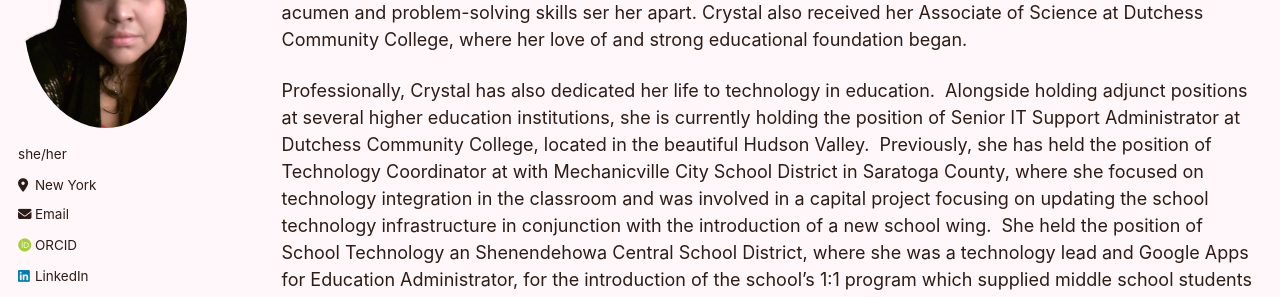
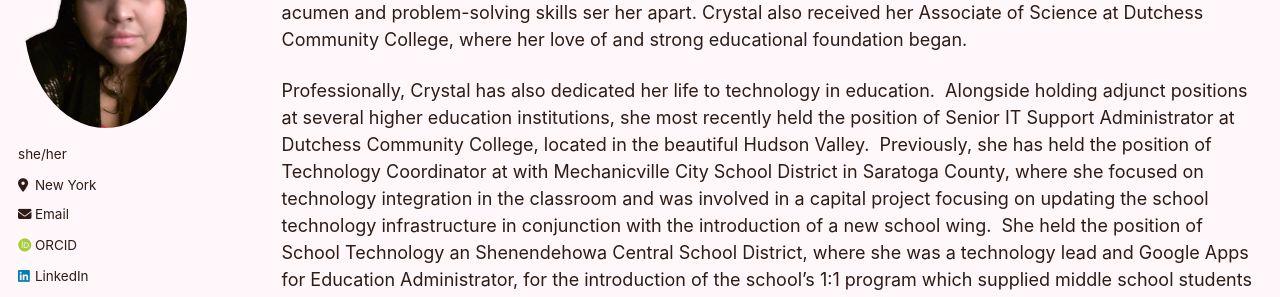
Before and after one commit to cjoneshowe/cjoneshowe.github.io, a Jekyll site: the page built from _pages/biography.md, in a window 1280 px wide and 900 px high, scrolled down 401 px. Shown: the part 180-477 px from the top of the window. Built offline with Jekyll 4.4.1, drawn with Linux system fonts in a browser that asks for light colours; some web fonts are replaced; some of the changed text lies outside the part shown.

Commit message:
Update biography.md

```diff
--- a/_pages/biography.md
+++ b/_pages/biography.md
@@ -19,4 +19,4 @@ Currently in her 3rd year, Crystal’s focus in her doctoral program is a self-d
 Crystal also holds a master’s in education in as an Educational Technology Specialist from the College of Saint Rose in Albany where her focus was on leveraging technology to create effective learning experiences.  In conjunction with her Bachelor of Technology in Network Administration from SUNY Cobleskill where her technical acumen and problem-solving skills ser her apart. Crystal also received her Associate of Science at Dutchess Community College, where her love of and strong educational foundation began.
 
 
-Professionally, Crystal has also dedicated her life to technology in education.  Alongside holding adjunct positions at several higher education institutions, she is currently holding the position of Senior IT Support Administrator at Dutchess Community College, located in the beautiful Hudson Valley.  Previously, she has held the position of Technology Coordinator at with Mechanicville City School District in Saratoga County, where she focused on technology integration in the classroom and was involved in a capital project focusing on updating the school technology infrastructure in conjunction with the introduction of a new school wing.  She held the position of School Technology an Shenendehowa Central School District, where she was a technology lead and Google Apps for Education Administrator, for the introduction of the school’s 1:1 program which supplied middle school students with chrome devices.  Before that she held the title of Program Coordinator with the Northeast Regional Information Center which provided technology support and services to school districts located in the Northeast Region of New York.  Crystal started her career in education with the Washington, Saratoga, Warren, Hamilton, Essex (WSWHE) Board of Cooperative Educational Services, during which time she obtained her teaching certification in educational technology (K-12).
+Professionally, Crystal has also dedicated her life to technology in education.  Alongside holding adjunct positions at several higher education institutions, she most recently held the position of Senior IT Support Administrator at Dutchess Community College, located in the beautiful Hudson Valley.  Previously, she has held the position of Technology Coordinator at with Mechanicville City School District in Saratoga County, where she focused on technology integration in the classroom and was involved in a capital project focusing on updating the school technology infrastructure in conjunction with the introduction of a new school wing.  She held the position of School Technology an Shenendehowa Central School District, where she was a technology lead and Google Apps for Education Administrator, for the introduction of the school’s 1:1 program which supplied middle school students with chrome devices.  Before that she held the title of Program Coordinator with the Northeast Regional Information Center which provided technology support and services to school districts located in the Northeast Region of New York.  Crystal started her career in education with the Washington, Saratoga, Warren, Hamilton, Essex (WSWHE) Board of Cooperative Educational Services, during which time she obtained her teaching certification in educational technology (K-12).
```
